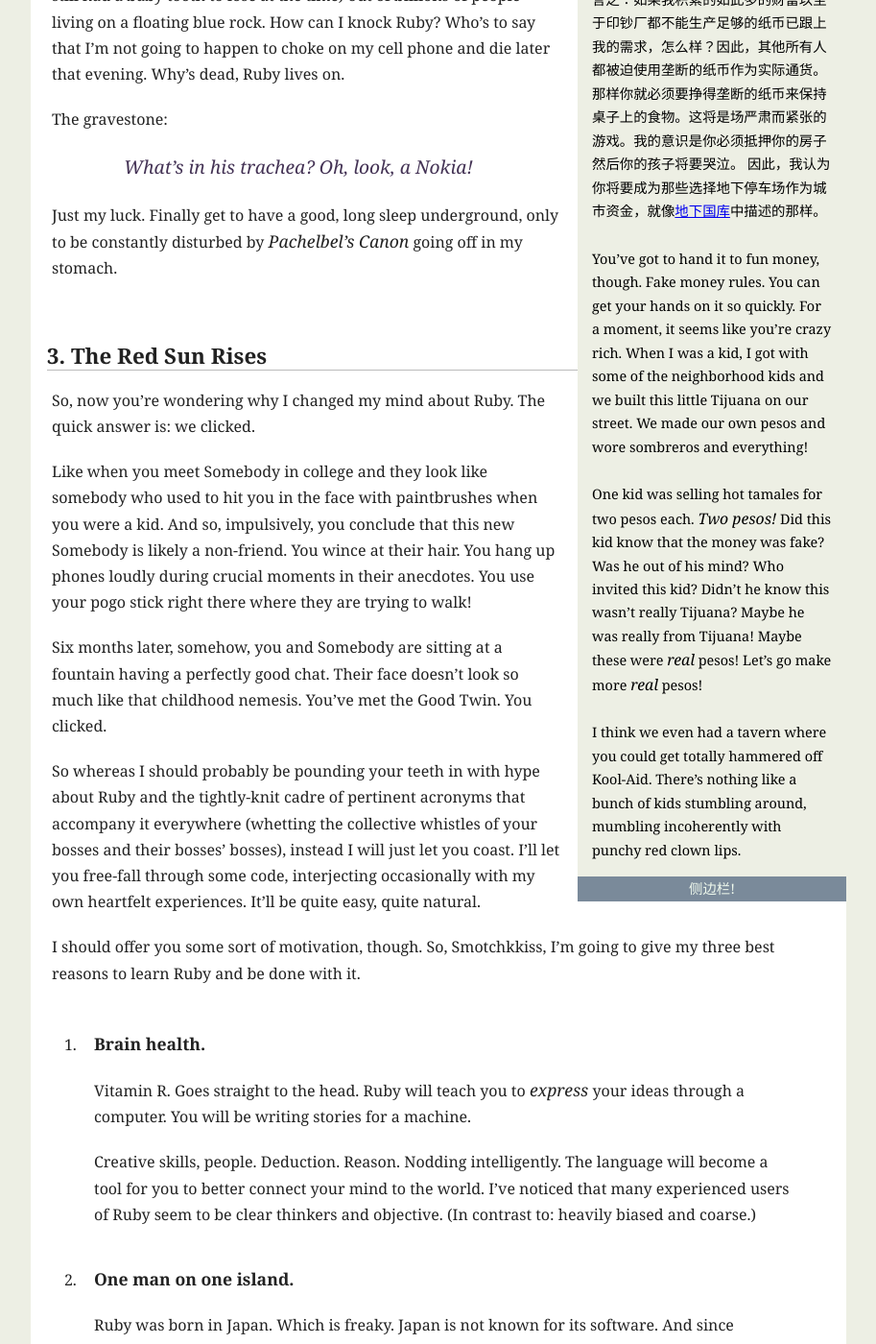
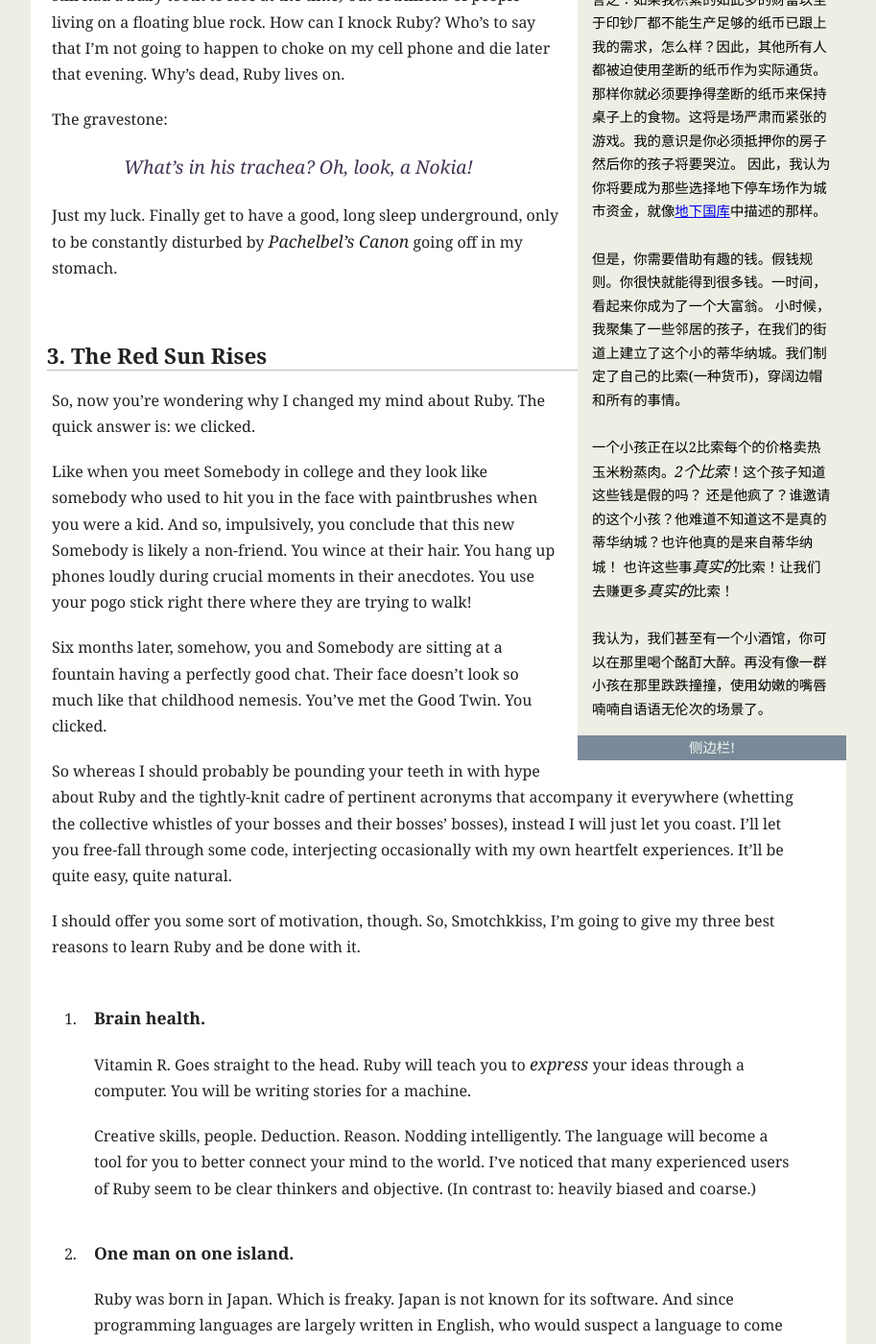
Before and after one commit to codecly259/poignant-guide-cn, a Jekyll site: the page built from _posts/1900-01-02-konichiwa-ruby.md, in a window 1280 px wide and 1400 px high, scrolled down 2080 px. Shown: the whole window at 96% size, without its empty margins (183-1096 px from the left). Built offline with Jekyll 4.4.1, drawn with Linux system fonts in a browser that asks for light colours; Markdown is read by kramdown in place of the engine named in the settings.

Commit message:
第二部分侧边栏翻译

```diff
--- a/_posts/1900-01-02-konichiwa-ruby.md
+++ b/_posts/1900-01-02-konichiwa-ruby.md
@@ -53,21 +53,14 @@ sections:
 但是现在我有一个更宏伟的目标。简而言之：如果我积累的如此多的财富以至于印钞厂都不能生产足够的纸币已跟上我的需求，怎么样？因此，其他所有人都被迫使用垄断的纸币作为实际通货。那样你就必须要挣得垄断的纸币来保持桌子上的食物。这将是场严肃而紧张的游戏。我的意识是你必须抵押你的房子然后你的孩子将要哭泣。
 因此，我认为你将要成为那些选择地下停车场作为城市资金，就像[地下国库](http://groups.yahoo.com/group/monopoly/message/37)中描述的那样。
 
-You’ve got to hand it to fun money, though. Fake money rules. You can get your
-hands on it so quickly. For a moment, it seems like you’re crazy rich. When I
-was a kid, I got with some of the neighborhood kids and we built this little
-Tijuana on our street. We made our own pesos and wore sombreros and everything!
+但是，你需要借助有趣的钱。假钱规则。你很快就能得到很多钱。一时间，看起来你成为了一个大富翁。
+小时候，我聚集了一些邻居的孩子，在我们的街道上建立了这个小的蒂华纳城。我们制定了自己的比索(一种货币)，穿阔边帽和所有的事情。
 
+一个小孩正在以2比索每个的价格卖热玉米粉蒸肉。*2个比索*！这个孩子知道这些钱是假的吗？
+还是他疯了？谁邀请的这个小孩？他难道不知道这不是真的蒂华纳城？也许他真的是来自蒂华纳城！
+也许这些事*真实的*比索！让我们去赚更多*真实的*比索！
 
-
-One kid was selling hot tamales for two pesos each. _Two pesos!_ Did this kid
-know that the money was fake? Was he out of his mind? Who invited this kid?
-Didn’t he know this wasn’t really Tijuana? Maybe he was really from Tijuana!
-Maybe these were _real_ pesos! Let’s go make more _real_ pesos!
-
-I think we even had a tavern where you could get totally hammered off Kool-Aid.
-There’s nothing like a bunch of kids stumbling around, mumbling incoherently
-with punchy red clown lips.
+我认为，我们甚至有一个小酒馆，你可以在那里喝个酩酊大醉。再没有像一群小孩在那里跌跌撞撞，使用幼嫩的嘴唇喃喃自语语无伦次的场景了。
 {% endcapture %}
 {{ sidebar | markdownify }}
 </aside></div>
```
